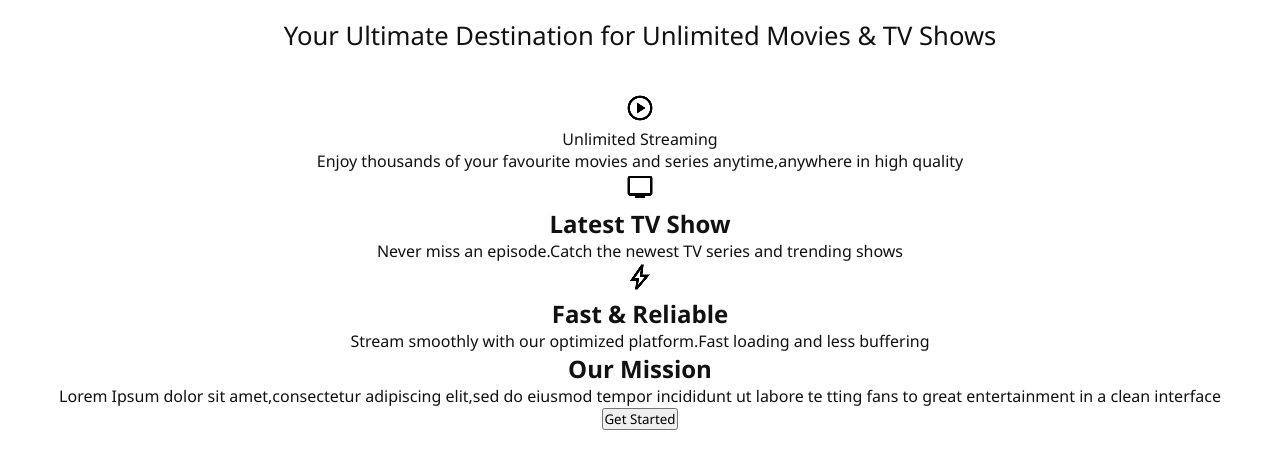
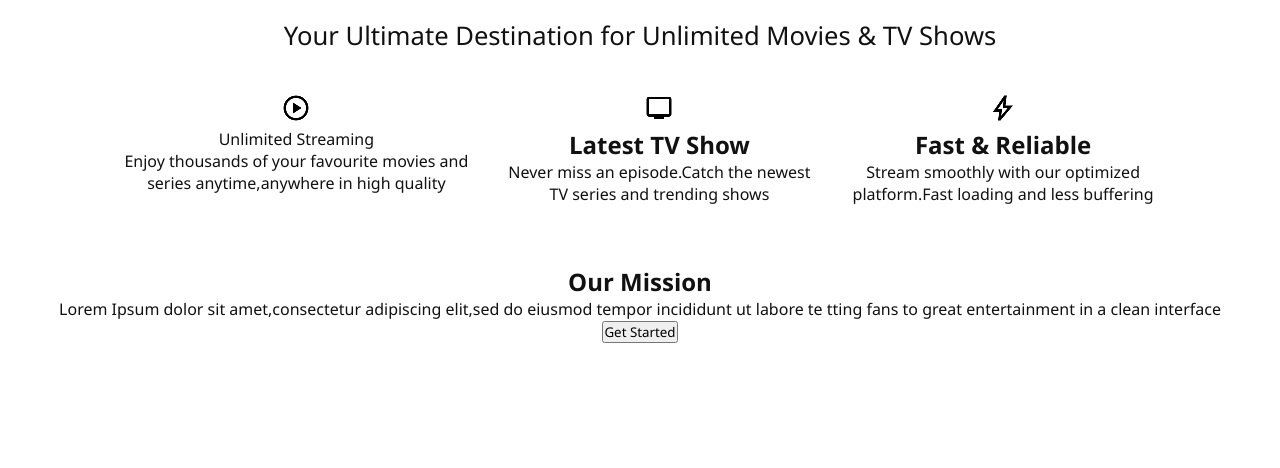
Before and after one commit to sandali-tharu/movie-tv-page, a plain HTML site: page about.html in a window 1280 px wide. Shown: the part 322-790 px from the top of the page. Drawn offline with Linux system fonts and the light colour scheme.

Commit message:
add _card_1

```diff
--- a/assets/about.css
+++ b/assets/about.css
@@ -32,3 +32,11 @@ center p {
     color: #111111;
     margin: 40px 0;
 }
+.main_card_1 {
+    max-width: 1100px;
+    margin: 0 auto 60px auto;
+    display: flex;
+    justify-content: center;
+    gap: 25px;
+    padding: 0 20px;
+    }
```
